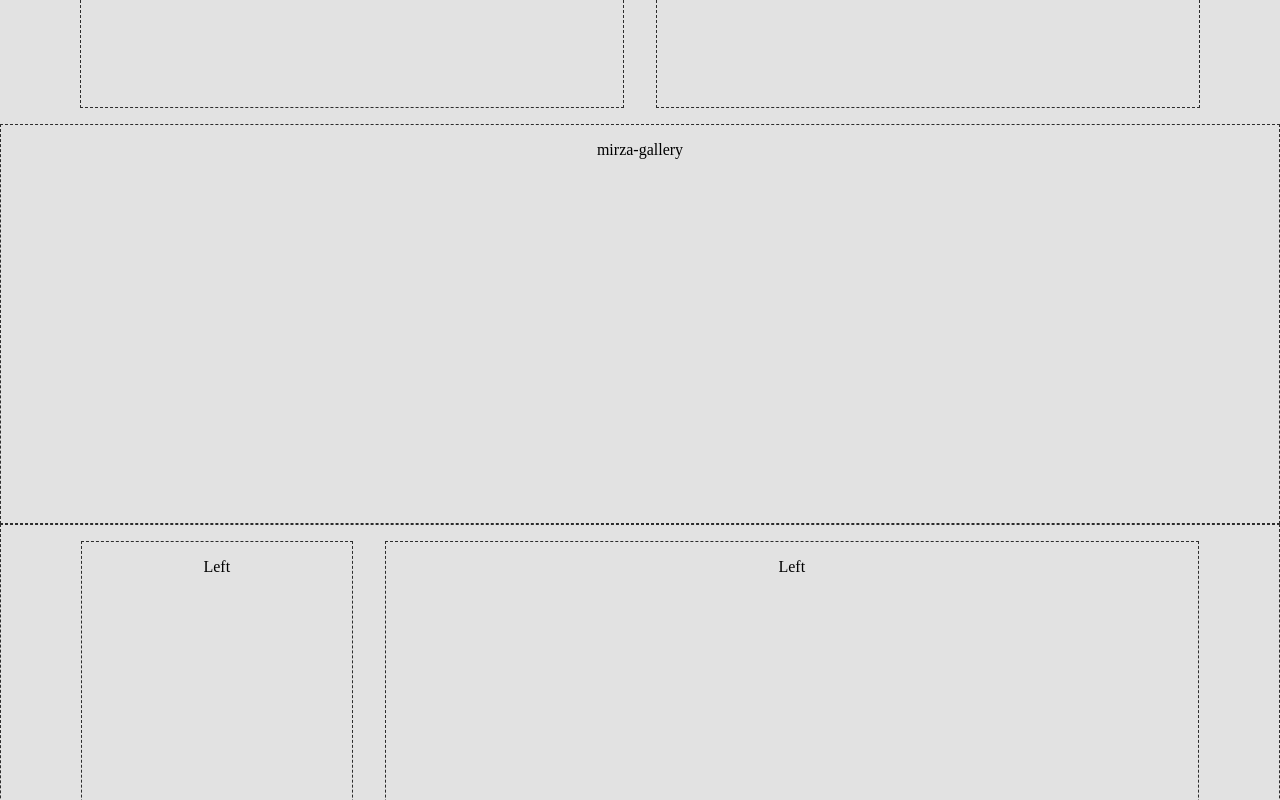
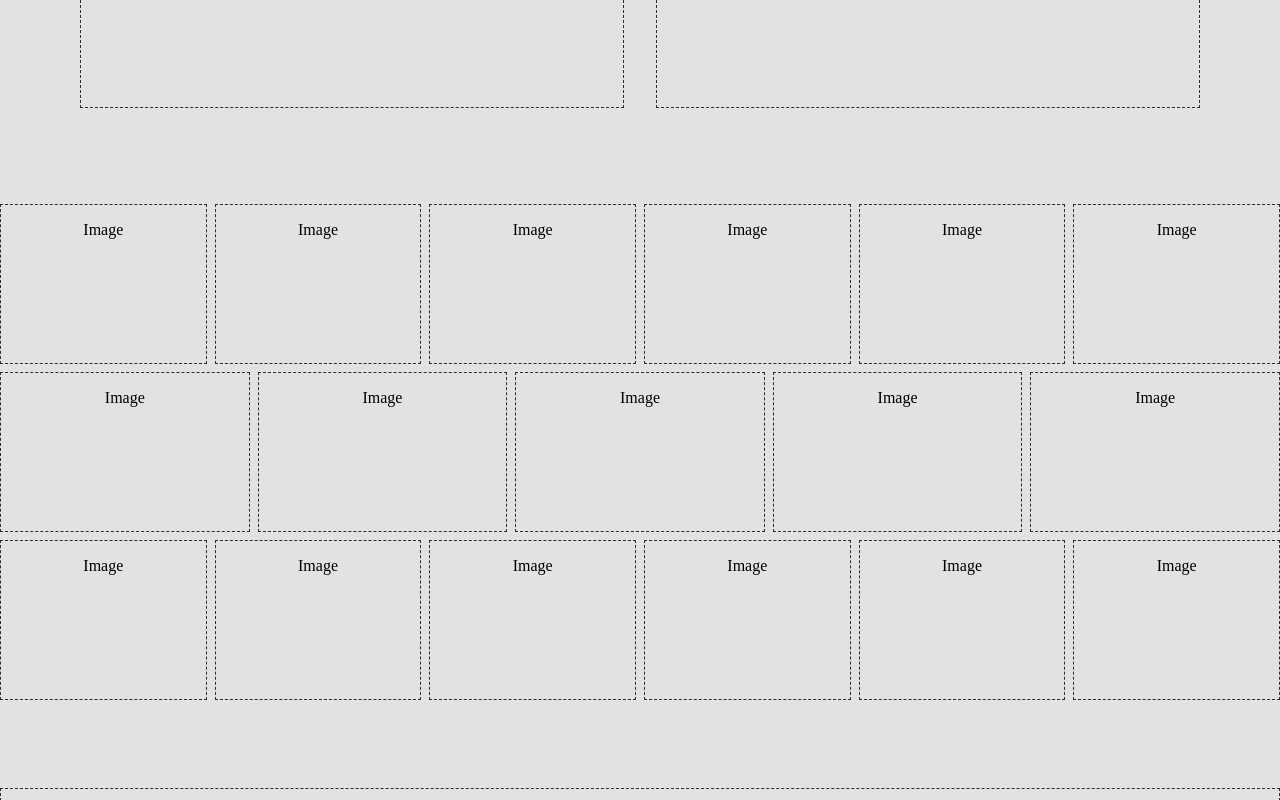
Before and after one commit to abhaykvincent/mirza_fashion, a React (Create React App) app: page / in a window 1280 px wide. Shown: the part 3120-3920 px from the top of the page. Built offline with nearby package versions, Linux system fonts and the light colour scheme.

Commit message:
dev update

```diff
--- a/src/App.js
+++ b/src/App.js
@@ -58,12 +58,44 @@ function App() {
         <div className="border left">Left</div>
         <div className="border right">Left</div>
       </section>
-      <section className="mirza-gallery border">mirza-gallery</section>
+      <section className="mirza-gallery">
+        <div className="gallery">
+          <div className="image-strip">
+            <div className="image  border">Image</div>
+            <div className="image  border">Image</div>
+            <div className="image  border">Image</div>
+            <div className="image  border">Image</div>
+            <div className="image  border">Image</div>
+            <div className="image  border">Image</div>
+          </div>
+          <div className="image-strip">
+            <div className="image  border">Image</div>
+            <div className="image  border">Image</div>
+            <div className="image  border">Image</div>
+            <div className="image  border">Image</div>
+            <div className="image  border">Image</div>
+          </div>
+          <div className="image-strip">
+            <div className="image  border">Image</div>
+            <div className="image  border">Image</div>
+            <div className="image  border">Image</div>
+            <div className="image  border">Image</div>
+            <div className="image  border">Image</div>
+            <div className="image  border">Image</div>
+          </div>
+        </div>
+      </section>
       <section className="clients border">
         <div className="border left">Left</div>
         <div className="border right">Left</div>
       </section>
-      <section className="cta">cta</section>
+      <section className="cta">
+        <div className="cta-content">
+          <div className="cta-title"></div>
+          <div className="cta-Body"></div>
+          <div className="cta-title"></div>
+        </div>
+      </section>
       <footer className="footer">Footer</footer>
     </div>
   );
--- a/src/App.scss
+++ b/src/App.scss
@@ -156,9 +156,20 @@ $dev-orange-color-10:#220f0a ;
         &.mirza-gallery{
 
             width: 100vw;
-            height: 8px * 50;
-
+            padding: 8px*10 0px;
             background-color: rgba(128, 128, 128, 0.226);
+            .gallery{
+                .image-strip{
+                    display: grid;
+                    grid-template-columns: repeat(auto-fit, minmax(200px, 1fr));
+                    grid-gap: 8px;
+                    width: 100%;
+                    height: 8px*20;
+                    margin-bottom: 8px;
+                    .image{
+                    }
+                }
+            }
         }
         &.clients{
 
```
